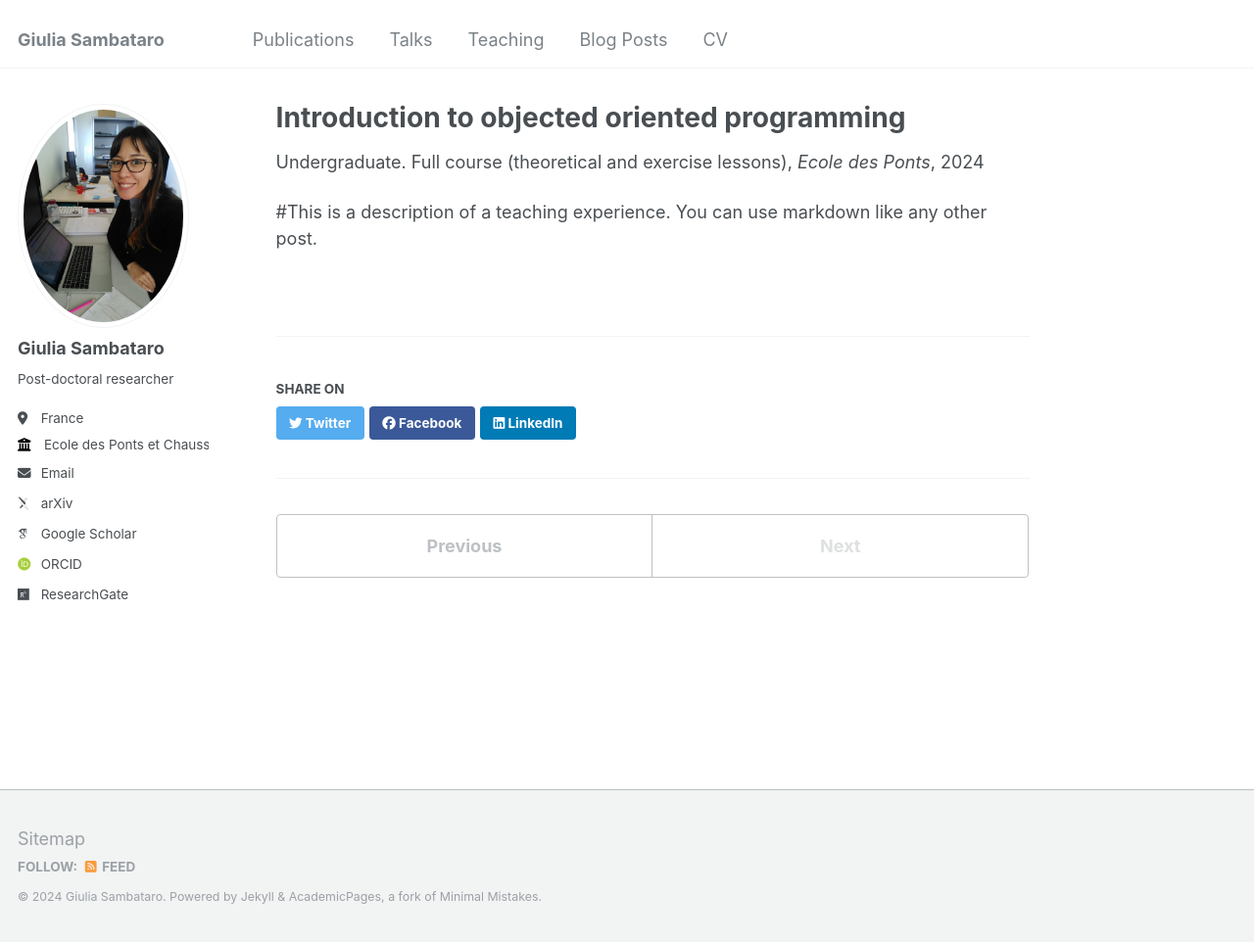
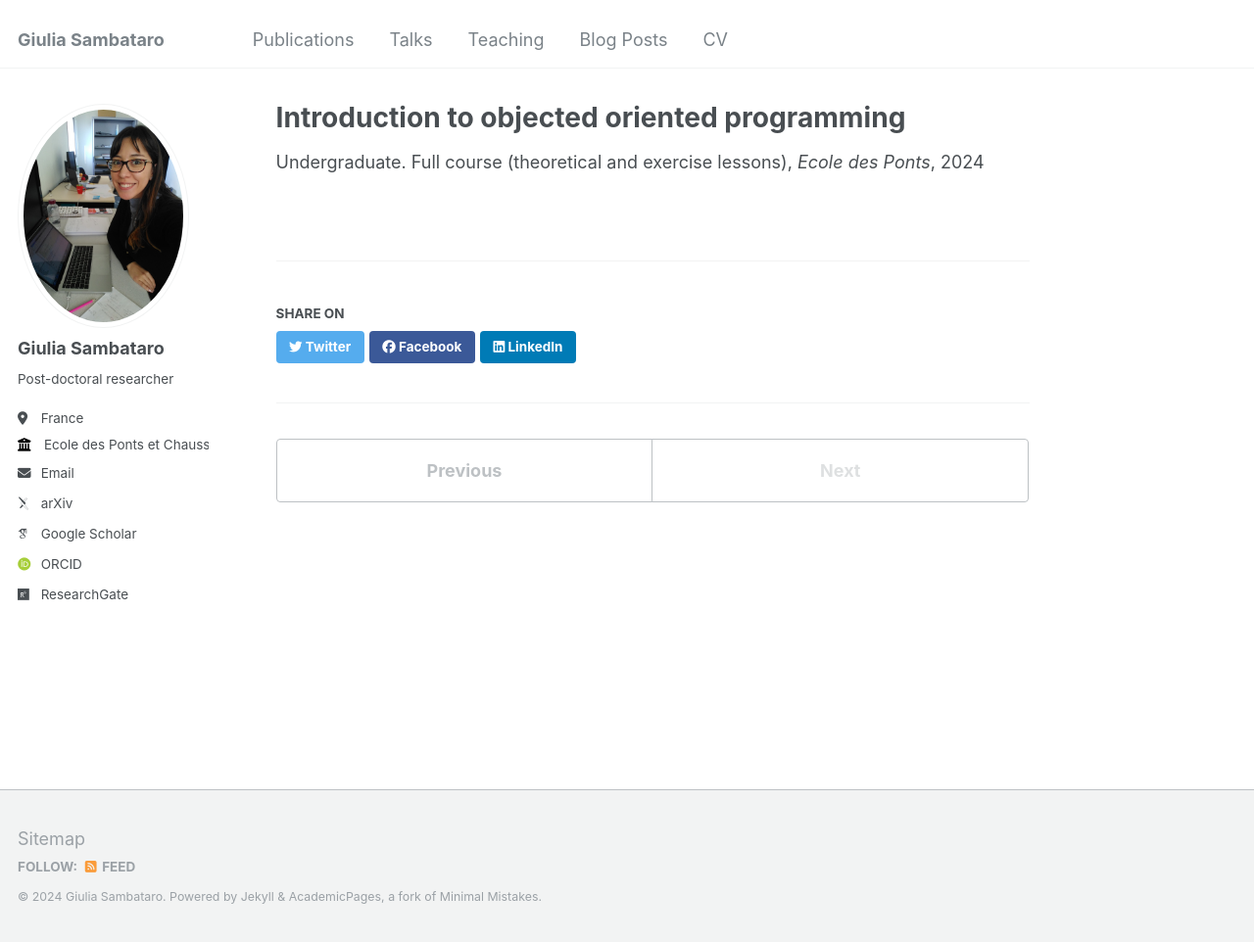
Before and after one commit to gsambata/gsambata.github.io, a Jekyll site: the page built from _teaching/2015-spring-teaching-2.md, in a window 1280 px wide and 962 px high. Shown: the whole window at 98% size. Built offline with Jekyll 4.4.1, drawn with Linux system fonts in a browser that asks for light colours; some web fonts are replaced.

Commit message:
Update 2015-spring-teaching-2.md

```diff
--- a/_teaching/2015-spring-teaching-2.md
+++ b/_teaching/2015-spring-teaching-2.md
@@ -7,5 +7,3 @@ venue: "Ecole des Ponts"
 date: November 2024-January 2024
 <>location: "City, Country"
 ---
-
-#This is a description of a teaching experience. You can use markdown like any other post.
```
